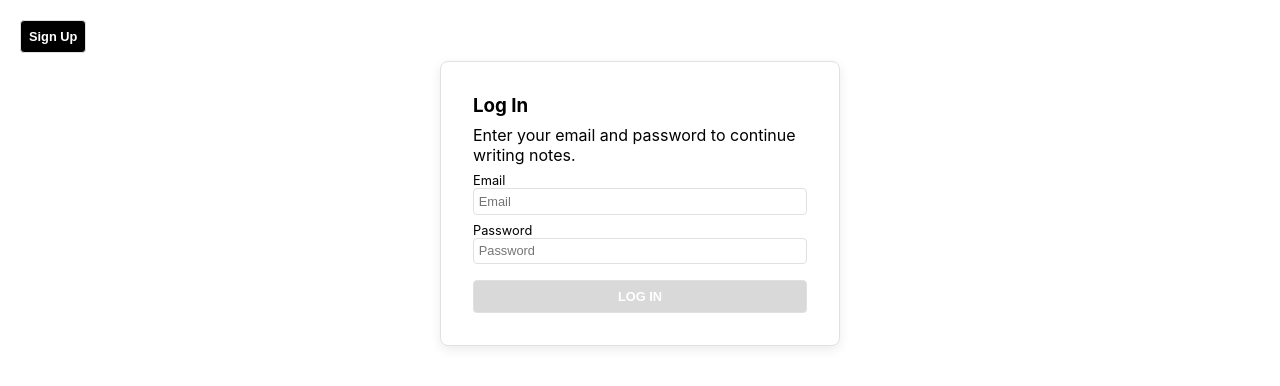
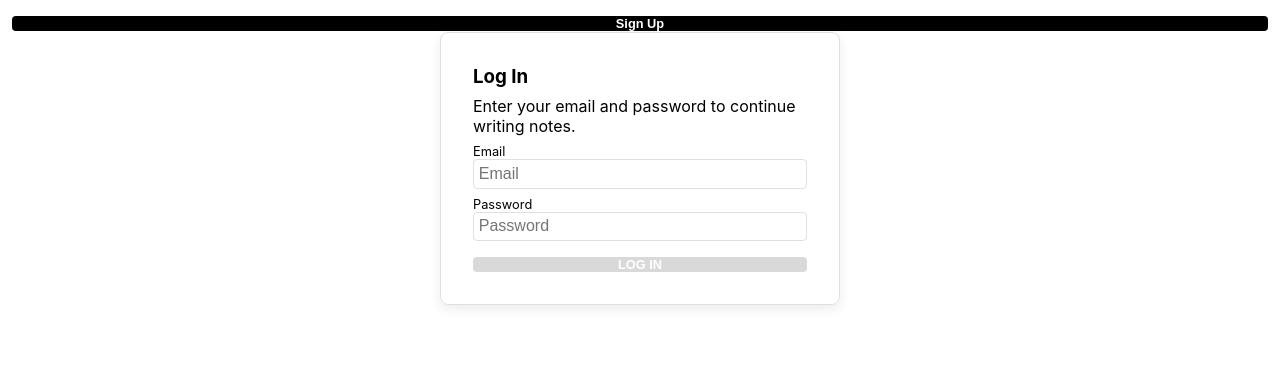
Before and after one commit to roger-davila/hoja, a React (Create React App) app: page / in a window 1280 px wide. Shown: the top 386 px of the page. Built offline with nearby package versions, Linux system fonts and the light colour scheme.

Commit message:
update button styling and format code

```diff
--- a/src/pages/AuthPage/AuthPage.css
+++ b/src/pages/AuthPage/AuthPage.css
@@ -35,10 +35,6 @@ form {
   box-shadow: rgba(0, 0, 0, 0.08) 0px 4px 12px;
 }
 
-fieldset {
-  border: none;
-}
-
 label {
   font-size: 0.8rem;
   display: flex;
@@ -48,11 +44,12 @@ label {
 input {
   width: 100%;
   padding: 0.3rem;
-  font-size: 0.8rem;
+  font-size: 16px;
   border: 1px solid var(--border-color-main);
   border-radius: 4px;
   color: var(--text-color-primary);
-  background-image: none !important; /* prevent lastpass */
+  background-image: none !important;
+  /* prevent lastpass */
   outline: none;
 }
 
@@ -60,16 +57,16 @@ input:focus {
   border-color: var(--text-color-primary);
 }
 
-button, a.button {
-  margin: 1vmin;
-  padding: 0.5rem;
+button,
+a.button {
+  width: 100%;
   color: var(--bg-color-main);
   background-color: var(--bg-color-secondary);
   font-size: 0.8rem;
   font-weight: bold;
   text-decoration: none;
   text-align: center;
-  border: 1px solid var(--border-color-main);
+  border: none;
   border-radius: 4px;
   outline: none;
   cursor: pointer;
@@ -85,7 +82,8 @@ button.btn-xs {
   padding: .4vmin .5vmin;
 }
 
-button:disabled, form:invalid button[type="submit"] {
+button:disabled,
+form:invalid button[type="submit"] {
   cursor: not-allowed;
   background-color: var(--bg-color-tertiary);
 }
```
